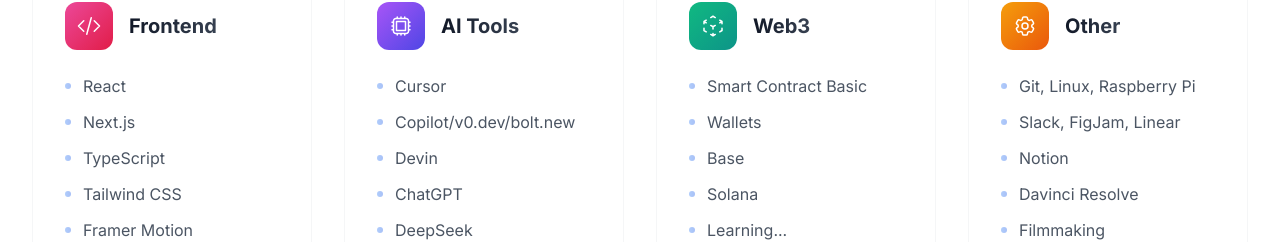
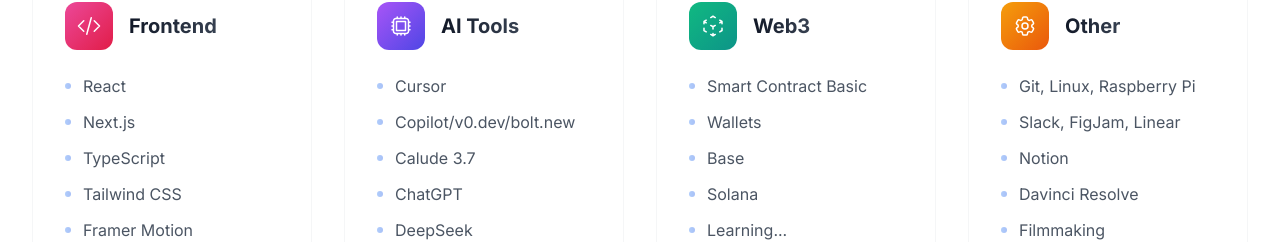
Before and after one commit to timleecoder42/betterhiretimlee.now, a Next.js app: page /en/about in a window 1280 px wide. Shown: the part 1123-1365 px from the top of the page. Built offline with nearby package versions, Linux system fonts and the light colour scheme.

Commit message:
chore: replace devin with calude 3.7

```diff
--- a/src/components/about/skills-section.tsx
+++ b/src/components/about/skills-section.tsx
@@ -22,7 +22,7 @@
     icon: <CpuChipIcon className="w-6 h-6" />,
     gradient: 'from-purple-500/10 to-indigo-600/10 dark:from-purple-400/10 dark:to-indigo-500/10',
     iconGradient: 'from-purple-500 to-indigo-600 dark:from-purple-400 dark:to-indigo-500',
-    items: ['Cursor', 'Copilot/v0.dev/bolt.new', 'Devin', 'ChatGPT', 'DeepSeek'],
+    items: ['Cursor', 'Copilot/v0.dev/bolt.new', 'Calude 3.7', 'ChatGPT', 'DeepSeek'],
   },
   {
     category: 'skillCategories.web3',
```
